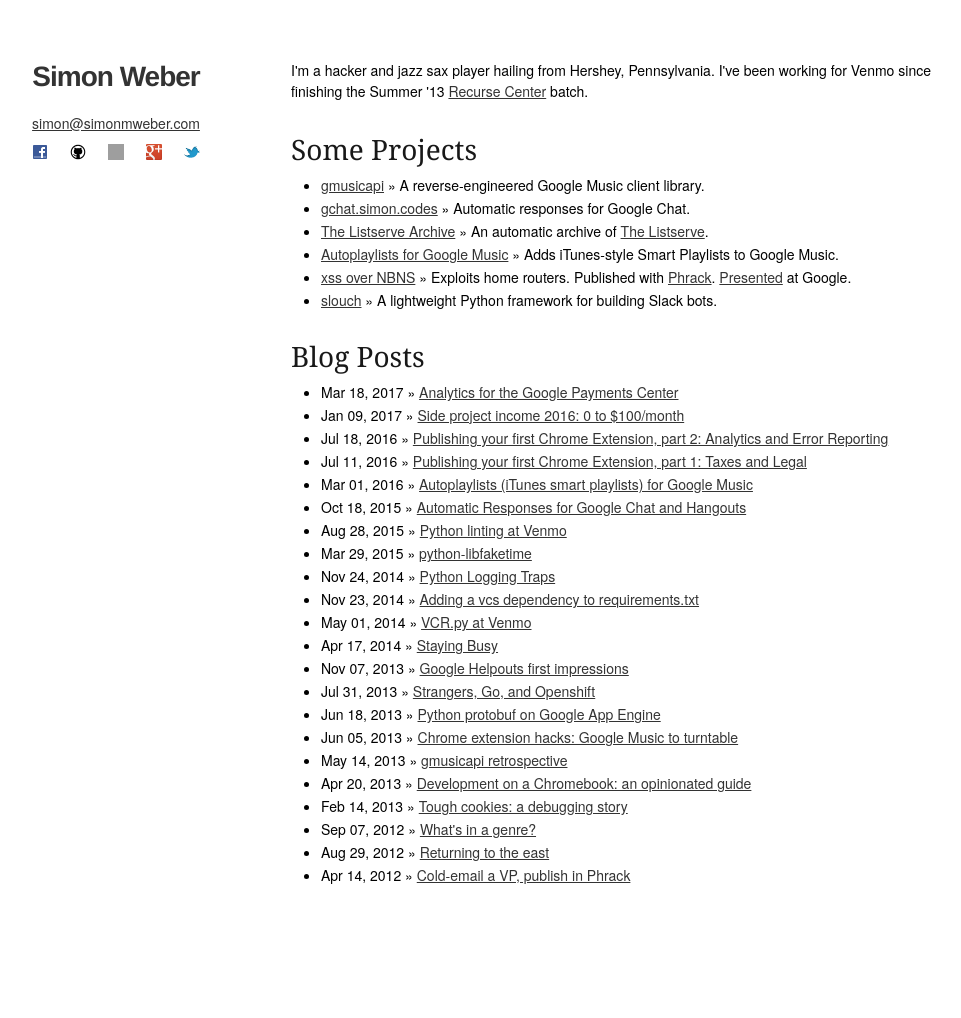
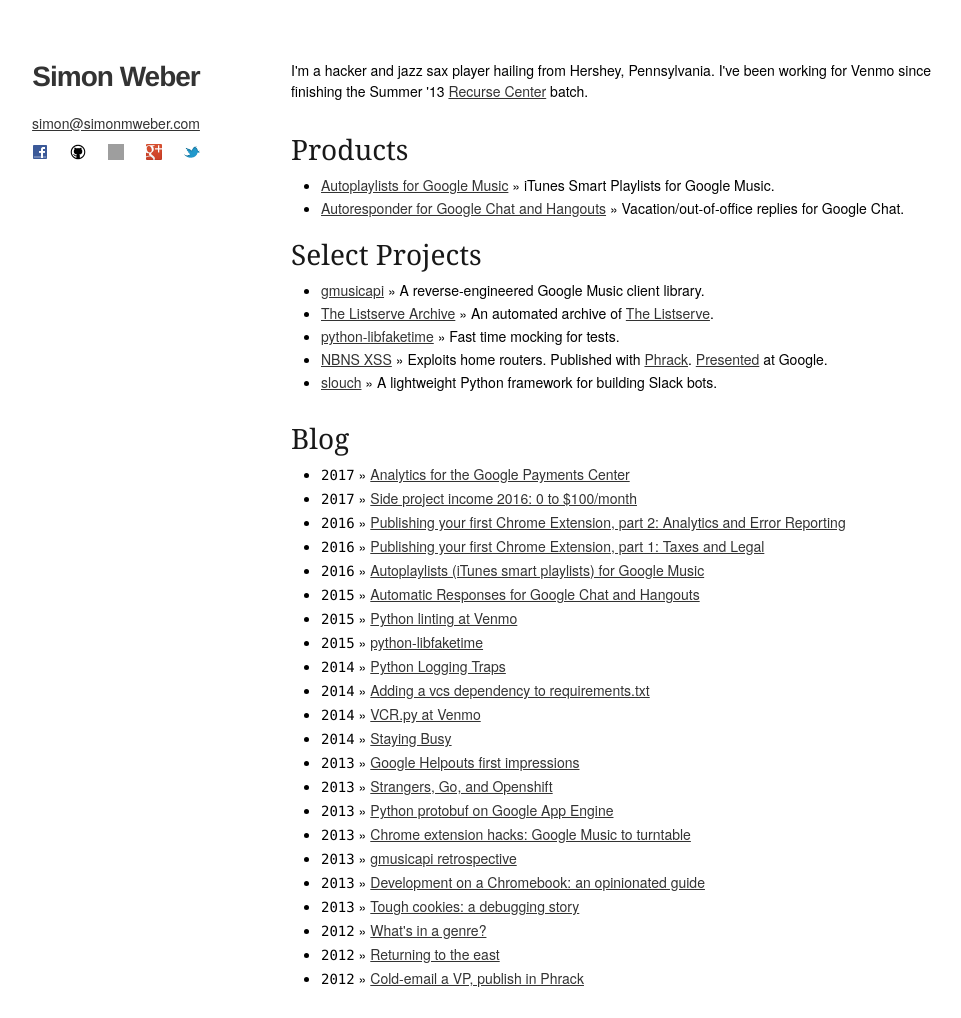
Before and after one commit to simon-weber/simon-weber.github.com, a Jekyll site: the page built from index.html, in a window 1280 px wide. Shown: the whole page, without its empty margins (179-1140 px from the left). Built offline with Jekyll 4.4.1, drawn with Linux system fonts in a browser that asks for light colours; before the commit the page ends 914 px from its top, so only the background shows below that; grey boxes are pictures that could not be loaded.

Commit message:
tweak index

```diff
--- a/index.html
+++ b/index.html
@@ -9,22 +9,28 @@
 
 
 <div class="landing-item">
-    <h3>Some Projects</h3>
+    <h3>Products</h3>
+    <ul>
+        <li>
+        <a href="https://autoplaylists.simon.codes/">Autoplaylists for Google Music</a> &raquo; iTunes Smart Playlists for Google Music.
+        </li>
+        <li>
+        <a href="https://gchat.simon.codes">Autoresponder for Google Chat and Hangouts</a> &raquo; Vacation/out-of-office replies for Google Chat.
+        </li>
+    </ul>
+    <h3>Select Projects</h3>
     <ul>
         <li>
         <a href="https://github.com/simon-weber/gmusicapi">gmusicapi</a> &raquo; A reverse-engineered Google Music client library.
         </li>
         <li>
-        <a href="https://gchat.simon.codes">gchat.simon.codes</a> &raquo; Automatic responses for Google Chat.
+        <a href="https://thelistservearchive.com/">The Listserve Archive</a> &raquo; An automated archive of <a href="http://thelistserve.com">The Listserve</a>.
         </li>
         <li>
-        <a href="https://thelistservearchive.com/">The Listserve Archive</a> &raquo; An automatic archive of <a href="http://thelistserve.com">The Listserve</a>.
+        <a href="https://github.com/simon-weber/python-libfaketime">python-libfaketime</a> &raquo; Fast time mocking for tests.
         </li>
         <li>
-        <a href="https://autoplaylists.simon.codes/">Autoplaylists for Google Music</a> &raquo; Adds iTunes-style Smart Playlists to Google Music.
-        </li>
-        <li>
-        <a href="https://github.com/simon-weber/XSS-over-NBNS">xss over NBNS</a> &raquo; Exploits home routers. Published with <a href="http://www.phrack.com/issues.html?issue=68&amp;id=4#article">Phrack</a>. <a href="https://docs.google.com/presentation/d/1grp9hLaYnegWN0rfkZHSfqtYmBme9vtaAoinZmIIqKI/edit">Presented</a> at Google.
+        <a href="https://github.com/simon-weber/XSS-over-NBNS">NBNS XSS</a> &raquo; Exploits home routers. Published with <a href="http://www.phrack.com/issues.html?issue=68&amp;id=4#article">Phrack</a>. <a href="https://docs.google.com/presentation/d/1grp9hLaYnegWN0rfkZHSfqtYmBme9vtaAoinZmIIqKI/edit">Presented</a> at Google.
         </li>
         <li>
         <a href="https://github.com/venmo/slouch">slouch</a> &raquo; A lightweight Python framework for building Slack bots.
@@ -33,11 +39,11 @@
 </div>
 
 <div class="landing-item">
-    <h3>Blog Posts</h3>
+    <h3>Blog</h3>
     <ul>
         {% for post in site.posts %}
         <li>
-        <span>{{ post.date | date: "%b %d, %Y" }}</span> &raquo; <a href="{{ post.url }}">{{ post.title }}</a>
+        <span class="post-date">{{ post.date | date: "%Y" }}</span> &raquo; <a href="{{ post.url }}">{{ post.title }}</a>
         </li>
         {% endfor %}
     </ul>
--- a/stylesheets/custom.css
+++ b/stylesheets/custom.css
@@ -73,6 +73,9 @@
 .header-year{margin:20px 0 20px 0;}
 .landing-item ul,.landing-item p{margin-top:10px;}
 .landing-item ul li{text-align:left;margin-bottom:5px;}
+.post-date {
+    font-family: Consolas, monaco, monospace;
+}
 
 /*
 Posts:
```
